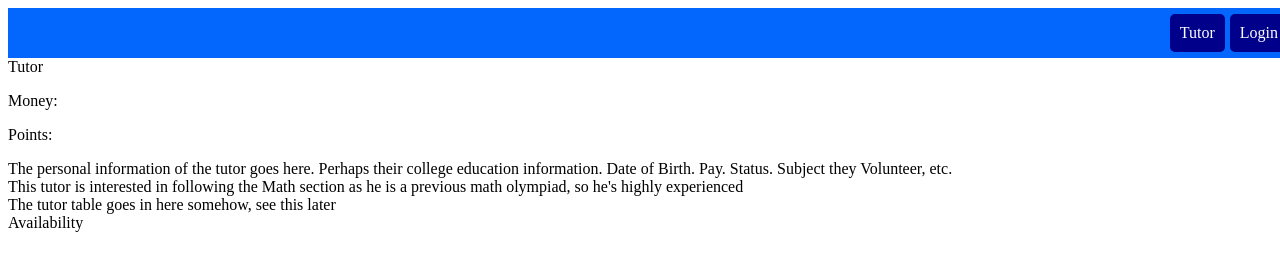
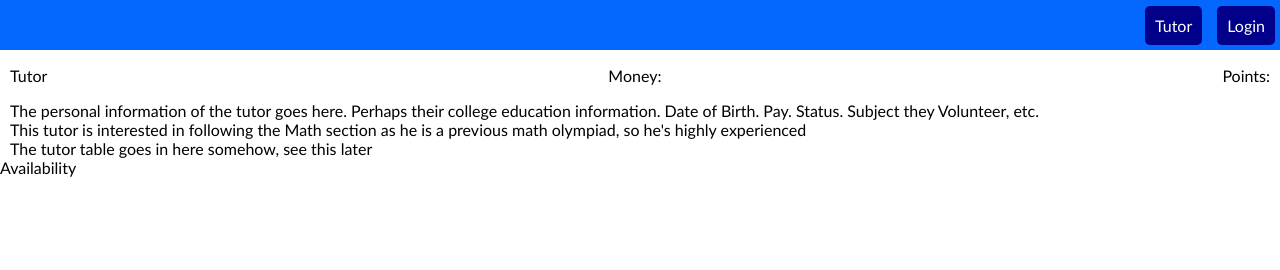
Before and after one commit to mk314k/EQT, a website: page tutor.html in a window 1280 px wide. Drawn offline with Linux system fonts and the light colour scheme.

Commit message:
Updated with name and some visual modifications

```diff
--- a/style.css
+++ b/style.css
@@ -1,9 +1,16 @@
 .index-body {
-    margin: 0px;
+    margin: 5px;
     padding: 0px;
     font-family: sans-serif;
     background: url('bckg_image.jpeg');
 }
+
+.tutor-body {
+    margin: 0px;
+    padding: 0px;
+    font-family:'Gill Sans', 'Gill Sans MT', Calibri, 'Trebuchet MS', sans-serif;
+}
+
 .input-outline {
     width: 300px;
     padding: 30px;
@@ -75,6 +82,7 @@
     padding: 10px;
     background-color: #00008B;
     border-radius: 5px;
+    margin: 5px;
 }
 
 .navbar-title a {
@@ -86,3 +94,13 @@
 .navbar-title a:hover {
     color: #ffc400ec;
 }
+
+.tutor-core {
+    display: flex;
+    justify-content: space-between;
+}
+
+.left-sidesplit {
+    margin-left: 10px;
+    margin-right: 10px;
+}
--- a/tutor.html
+++ b/tutor.html
@@ -7,14 +7,14 @@
     <title>Tutor Title Page</title>
     <link rel="stylesheet" href="style.css">
 </head>
-<body>
+<body class="tutor-body">
     <div class="navbar-links">
         <p class="navbar-title"><a href="tutor.html">Tutor</a></p>
         <p class="navbar-title"><a href="index.html">Login</a></p>
     </div>
     <div class="left-sidesplit">
         <div class="tutor-core">
-            Tutor
+            <p id="tutor-title">Tutor </p>
             <p id="tutor-money">Money: </p>
             <p id="tutor-points">Points: </p>
         </div>
```
Also changed, not shown: index.html (+2 -2 lines).
